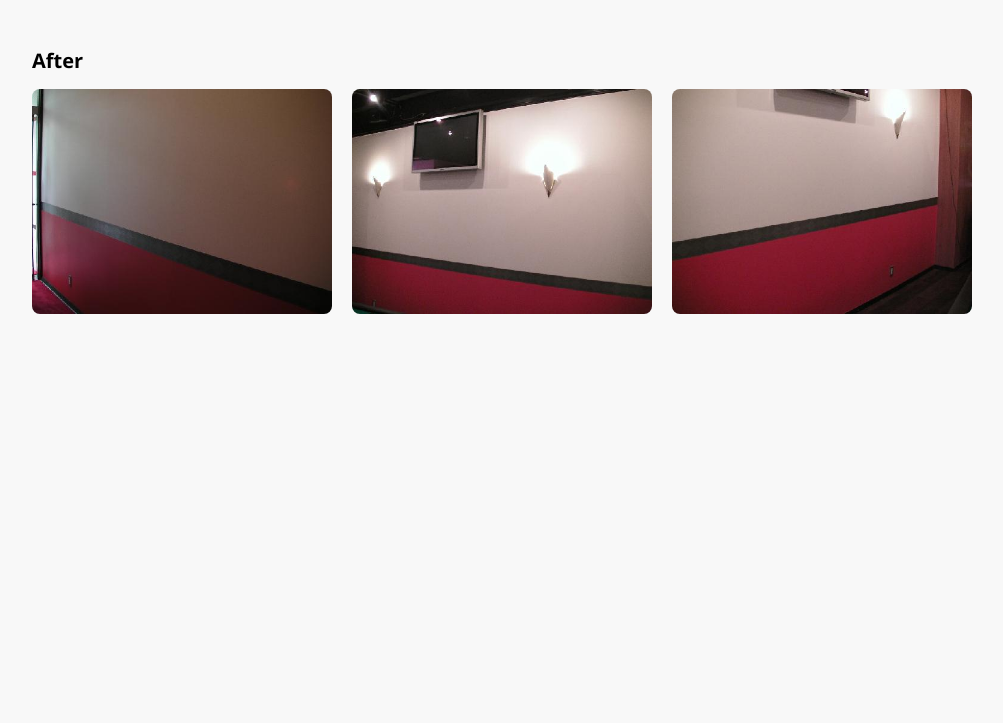
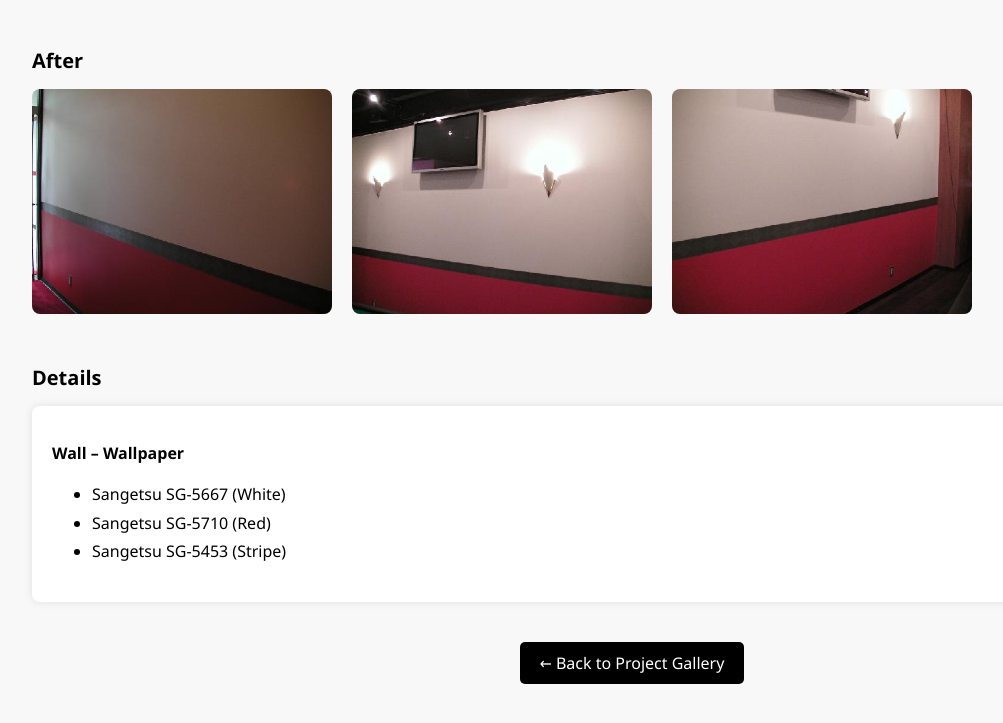
Before and after one commit to japanlease-global/homepage, a plain HTML site: page arakawa-store-detail.html in a window 1280 px wide. Shown: the part 407-1130 px from the top of the page, without its empty margins (8-1011 px from the left). Before the commit the page ends 811 px from the top, so only its background shows below. Drawn offline with Linux system fonts and the light colour scheme.

Commit message:
Update arakawa-store-detail.html

```diff
--- a/arakawa-store-detail.html
+++ b/arakawa-store-detail.html
@@ -102,5 +102,24 @@
       document.getElementById("imageModal").style.display = "none";
     }
   </script>
+     <div class="section">
+    <h2>Details</h2>
+    <div style="background-color: #fff; padding: 20px; border-radius: 8px; box-shadow: 0 0 8px rgba(0,0,0,0.1);">
+      <p><strong>Wall – Wallpaper</strong></p>
+      <ul style="line-height: 1.8;">
+        <li>Sangetsu SG-5667 (White)</li>
+        <li>Sangetsu SG-5710 (Red)</li>
+        <li>Sangetsu SG-5453 (Stripe)</li>
+      </ul>
+    </div>
+  </div>
+
+  <!-- Back Button -->
+  <div style="text-align: center; margin: 40px 0;">
+    <a href="wallpaper.html" style="background-color: #000; color: #fff; padding: 10px 20px; border-radius: 5px; text-decoration: none;">
+      ← Back to Project Gallery
+    </a>
+  </div>
+
 </body>
 </html>
```
